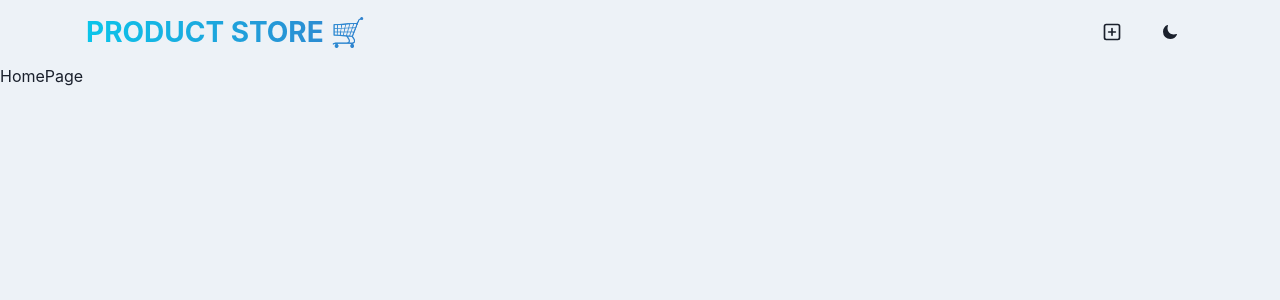
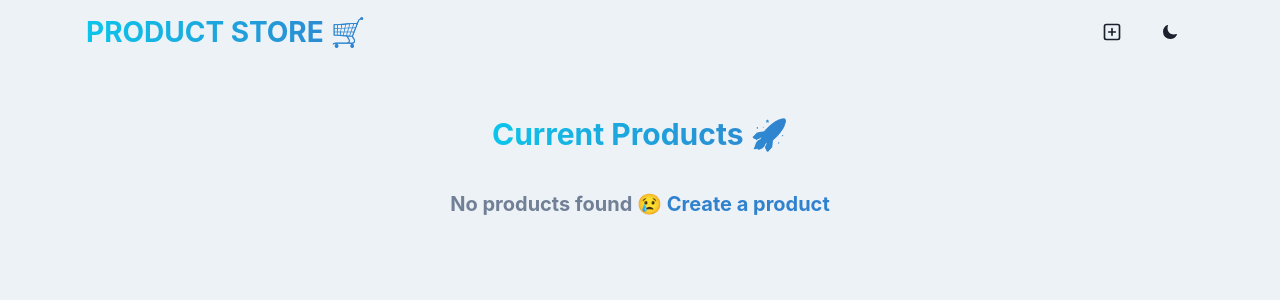
Before and after one commit to JessToni/my-mern-site, a React (Vite) app in the folder frontend/: page / in a window 1280 px wide. Shown: the top 300 px of the page. Built offline with nearby package versions, Linux system fonts and the light colour scheme.

Commit message:
Update: display text for current, empty catalog of products

```diff
--- a/frontend/src/App.jsx
+++ b/frontend/src/App.jsx
@@ -4,10 +4,9 @@
 import CreatePage from "./pages/CreatePage";
 import HomePage from "./pages/HomePage";
 import Navbar from "./components/Navbar";
-import { useProductStore } from "./store/product";
+
 
 function App() {
-  const {products} = useProductStore()
 
   return (
     <Box minH={"100vh"} bg={useColorModeValue("gray.100", "gray.900")}>
--- a/frontend/src/pages/HomePage.jsx
+++ b/frontend/src/pages/HomePage.jsx
@@ -1,7 +1,30 @@
+import { Container, VStack, Text } from '@chakra-ui/react';
+import { Link } from 'react-router-dom';
+
 const HomePage = () => {
   return (
-    <div>HomePage</div>
+    <Container maxW='container.x1' py={12}>
+      <VStack spacing={8}>
+        <Text
+          fontSize={"30"}
+          fontWeight={"bold"}
+          bgGradient={"linear(to-r, cyan.400, blue.500)"}
+          bgClip={"text"}
+          textAlign={"center"}
+        >
+          Current Products 🚀
+        </Text>
+        <Text fontSize='xl' textAlign={"center"} fontWeight='bold' color='gray.500'>
+          No products found 😢{" "}
+          <Link to={"/create"}>
+            <Text as='span' color='blue.500' _hover={{ textDecoration: "underline" }}>
+              Create a product
+            </Text>
+          </Link>
+        </Text>
+      </VStack>
+    </Container>
   )
-}
+};
 
-export default HomePage
+export default HomePage;
```
